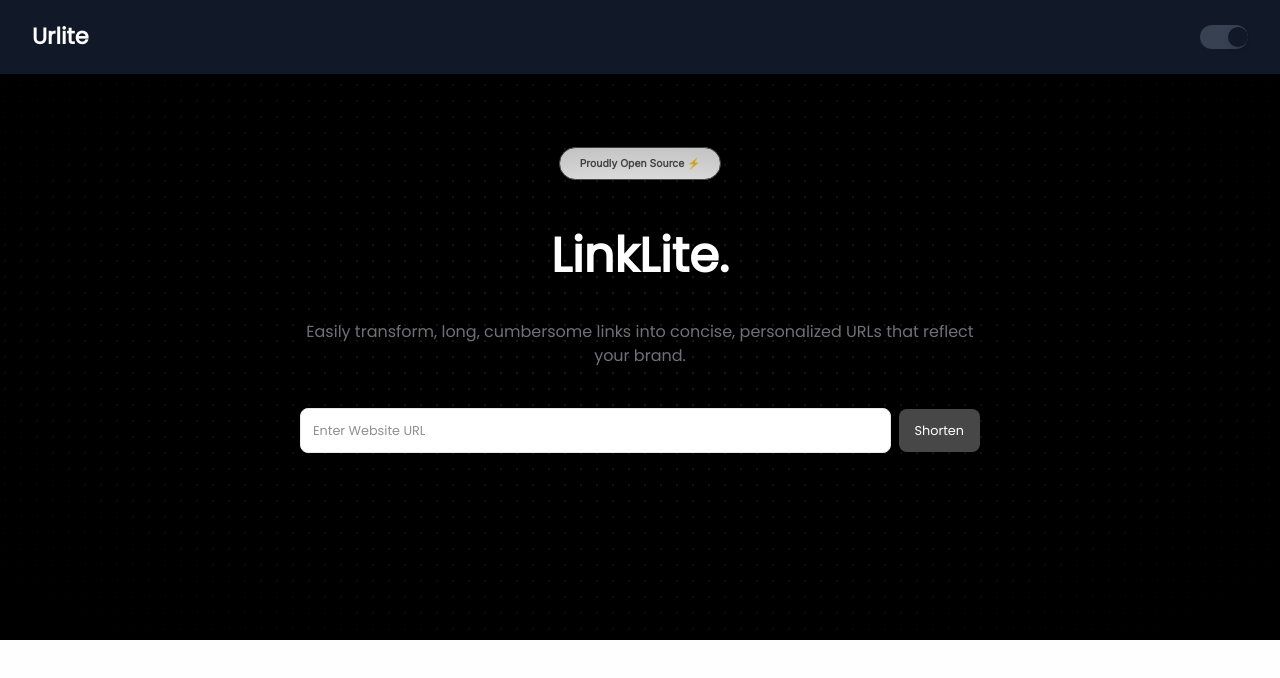
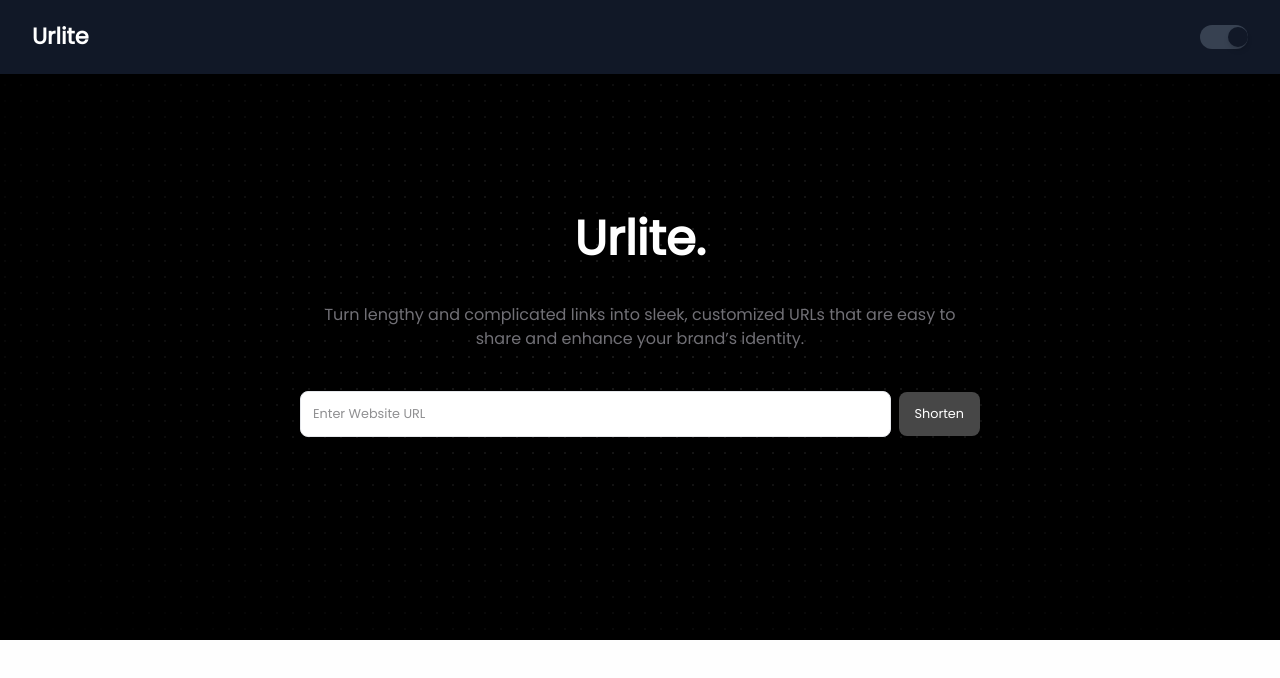
Before and after one commit to apreezofficial/Urlite, a React (Vite) app: page / in a window 1280 px wide. Shown: the top 678 px of the page. Built offline with nearby package versions, Linux system fonts and the light colour scheme.

Commit message:
Update Page.jsx

```diff
--- a/src/components/Page.jsx
+++ b/src/components/Page.jsx
@@ -43,7 +43,7 @@ const Page = () => {
                 const data = await response.json();
                 setShortenedLink(data.data.tiny_url);
                 setLink("");
-                setMessage("Link successfully shortened!");
+                setMessage("🔗 Link shortened successfully!");
             } catch (error) {
                 setMessage(
                     "Failed to shorten the link. Please try again. " +
@@ -63,14 +63,13 @@ const Page = () => {
         setIconType("check");
 
         navigator.clipboard.writeText(shortenedLink).then(() => {
-            console.log("Link copied to clipboard!");
+            console.log("🔗Link Copied!");
         });
         setTimeout(() => {
             setIconType("copy");
         }, 2000);
     };
 
-   // cool animations cus im learning franer motion
        const variants = {
         hidden: { opacity: 0, y: 20 },
         visible: { opacity: 1, y: 0 },
@@ -82,17 +81,7 @@ const Page = () => {
                 <div className="absolute pointer-events-none inset-0 flex items-center justify-center dark:bg-black bg-white [mask-image:radial-gradient(ellipse_at_center,transparent_20%,black)]"></div>
                 <div className="flex text-center flex-col gap-[1.75rem] w-[315px] md:w-[500px] lg:w-[680px] -mt-[4.8rem] sm:-mt-[2.5rem]">
                     <div className="sm:mb-3">
-                        <motion.a
-                            href="https://github.com/TreasureUzoma/Link-Lite"
-                            target="_blank"
-                            initial="hidden"
-                    animate="visible"
-                    variants={variants}
-                    transition={{ duration: 0.5 }}
-                            className="border border-1 border-[#545454] text-[#525252] rounded-3xl px-5 py-2 z-40 text-[0.65rem] font-inter inline-block bg-[#fefefe] font-semibold"
-                        >
-                            Proudly Open Source ⚡
-                        </motion.a>
+
                     </div>
                     <motion.h1
                         initial="hidden"
@@ -101,7 +90,7 @@ const Page = () => {
                         variants={variants}
                         className="font-[900] text-[2.6rem] md:text-[3rem] z-40"
                     >
-                        LinkLite.
+                        Urlite.
                     </motion.h1>
                     <motion.p
                     initial="hidden"
@@ -109,8 +98,9 @@ const Page = () => {
                     variants={variants}
                     transition={{ duration: 0.5, delay: 0.6 }}
                     className="text-[1rem] text-[#717076] font-medium z-40 md:mb-3">
-                        Easily transform, long, cumbersome links into concise,
-                        personalized URLs that reflect your brand.
+                  Turn lengthy and complicated links into sleek, customized URLs that are easy to share and enhance your brand’s identity.
+
+
                     </motion.p>
                     <motion.div
                     initial="hidden"
```
